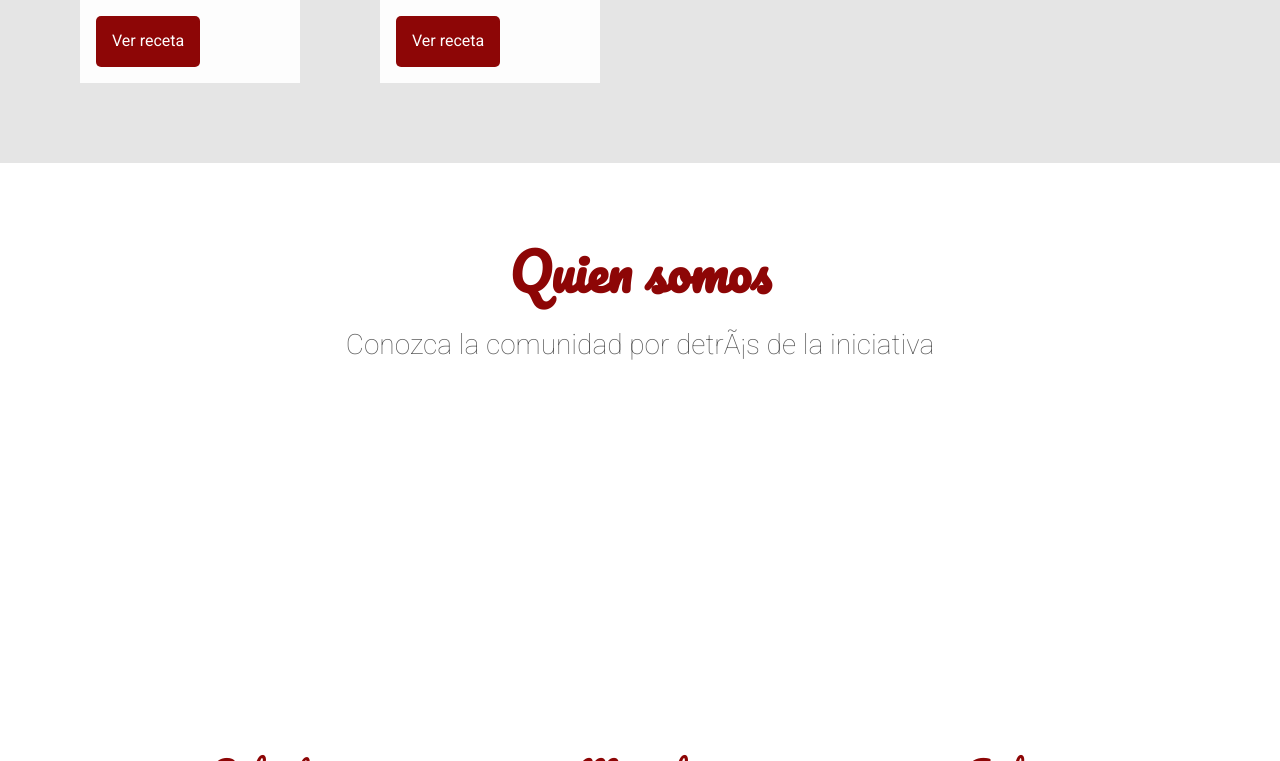
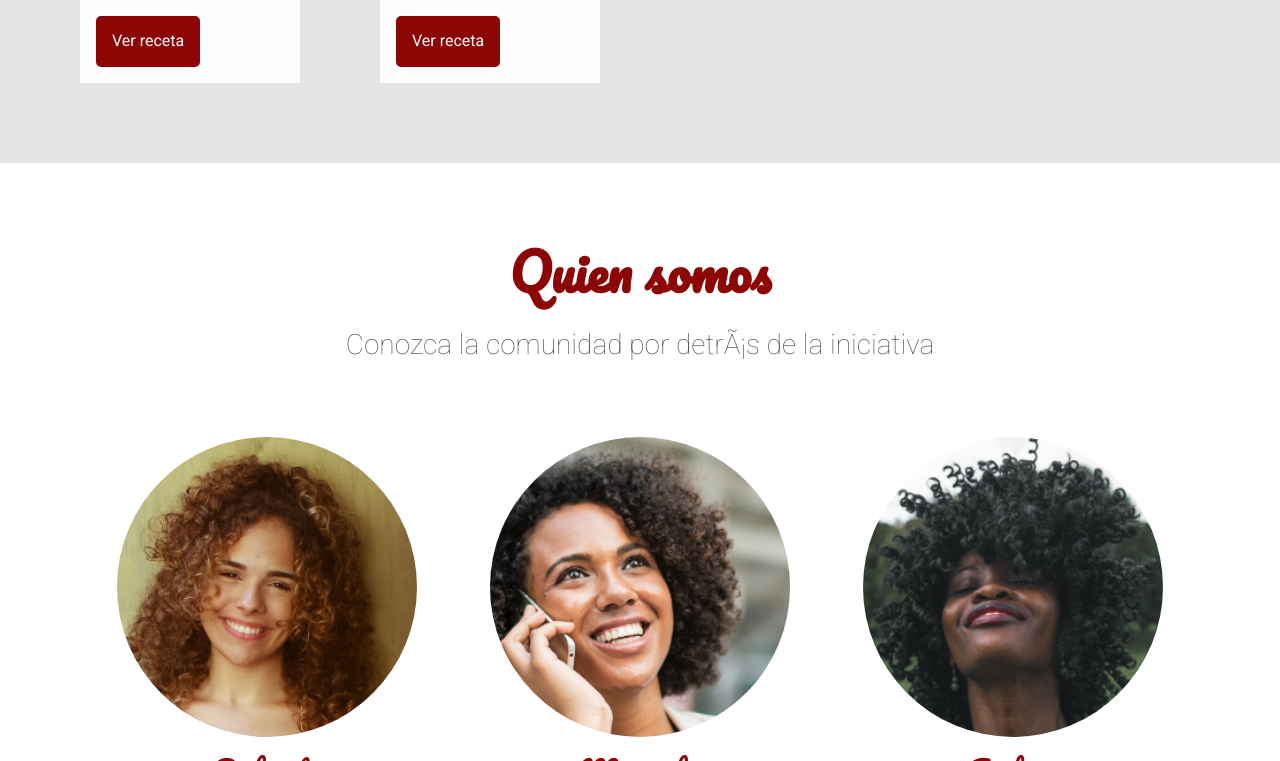
Before and after one commit to Dashk179/Fruta_-_Fruto_ONE.github.io-, a plain HTML site: page index.html in a window 1280 px wide. Shown: the part 2039-2800 px from the top of the page. Drawn offline with Linux system fonts and the light colour scheme.

Commit message:
Arreglando imagenes

```diff
--- a/assets/css/banner/banner-imagen.css
+++ b/assets/css/banner/banner-imagen.css
@@ -1,5 +1,5 @@
 .banner__imagen{
-    background: url("/arquitectura-css-assets/assets/img/banner.jpg") no-repeat center/ cover;
+    background: url("/assets/img/banner.jpg") no-repeat center/ cover;
     width: 100%;
 }
 
--- a/assets/css/personas/persona-imagen.css
+++ b/assets/css/personas/persona-imagen.css
@@ -5,14 +5,14 @@
 }
 
 .persona__imagen--roberta{
-    background: url("/arquitectura-css-assets/assets/img/personas/roberta.jpg");
+    background: url("/assets/img/personas/roberta.jpg");
 }
 
 .persona__imagen--marcela{
-    background: url("/arquitectura-css-assets/assets/img/personas/marcela.jpg");
+    background: url("/assets/img/personas/marcela.jpg");
 }
 .persona__imagen--andrea{
-    background: url("/arquitectura-css-assets/assets/img/personas/andrea.jpg");
+    background: url("/assets/img/personas/andrea.jpg");
 }
 
 .persona__imagen{
```
